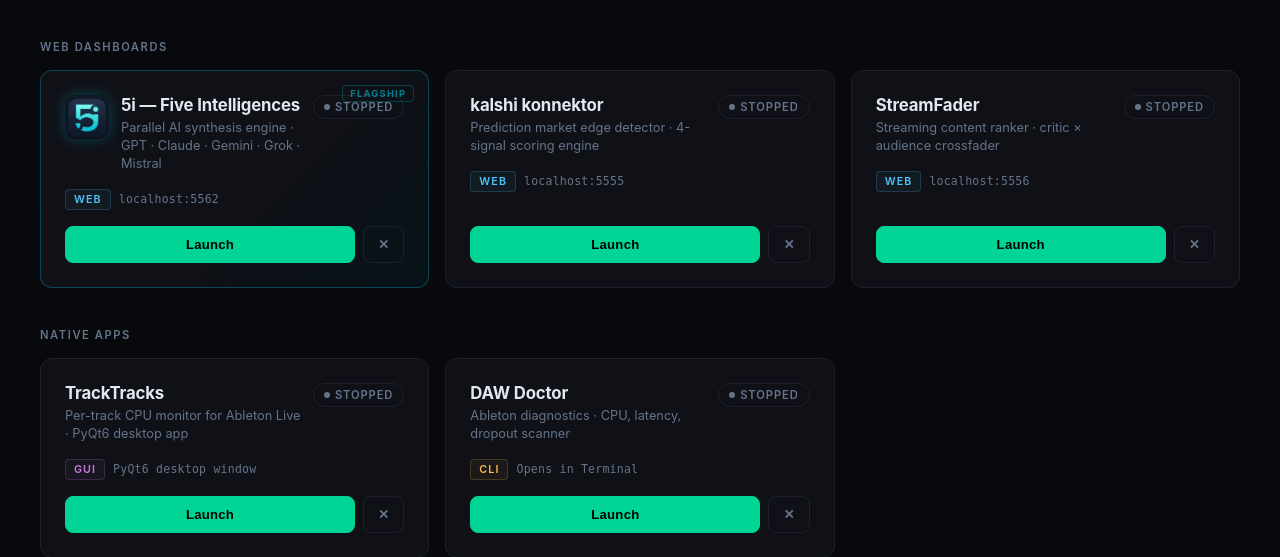
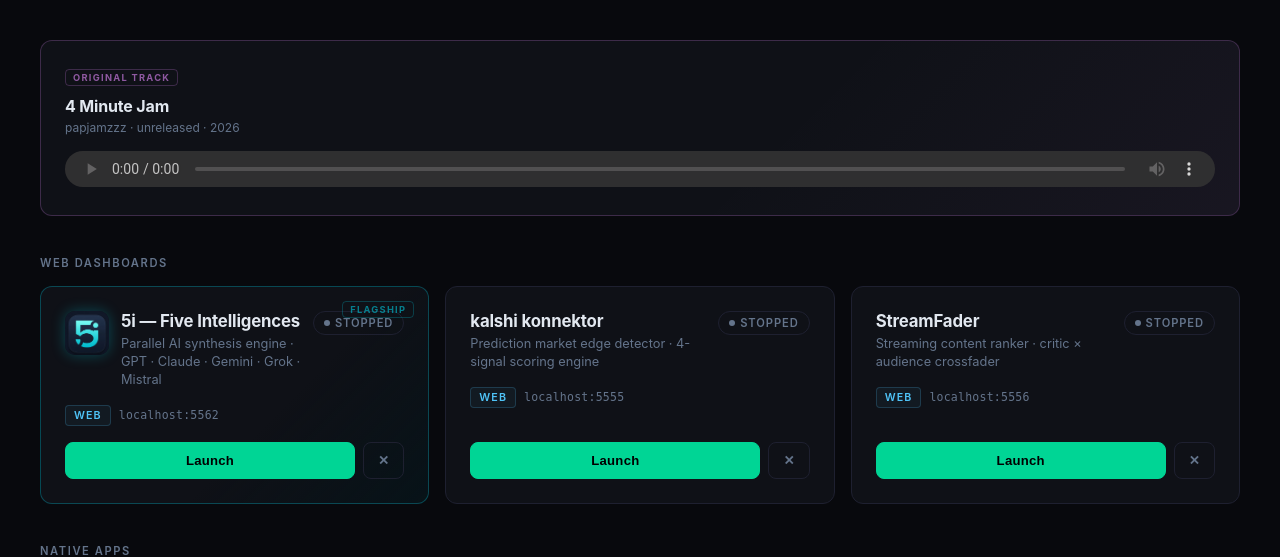
Before and after one commit to papjamzzz/launcher, a Flask app: page / in a window 1280 px wide. Shown: the part 139-696 px from the top of the page. Run offline with Flask 3, Linux system fonts and the light colour scheme; data that the repository does not hold is empty.

Commit message:
Add original track player to launcher homepage
First unreleased papjamzzz track embedded directly in the hub with a styled audio player.

Co-Authored-By: Claude Sonnet 4.6 <noreply@anthropic.com>

```diff
--- a/templates/index.html
+++ b/templates/index.html
@@ -318,6 +318,52 @@
     50% { opacity: 0.9; }
   }
 
+  /* ── Music Player ── */
+  .music-section {
+    background: var(--surface);
+    border: 1px solid rgba(198,120,221,0.25);
+    border-radius: 12px;
+    padding: 24px;
+    position: relative;
+    overflow: hidden;
+  }
+  .music-section::before {
+    content: '';
+    position: absolute;
+    inset: 0;
+    background: linear-gradient(135deg, transparent 60%, rgba(198,120,221,0.05) 100%);
+    pointer-events: none;
+  }
+  .music-label {
+    font-size: 0.58rem;
+    font-weight: 700;
+    letter-spacing: 0.14em;
+    color: rgba(198,120,221,0.70);
+    border: 1px solid rgba(198,120,221,0.25);
+    border-radius: 4px;
+    padding: 2px 7px;
+    display: inline-block;
+    margin-bottom: 10px;
+  }
+  .music-title {
+    font-size: 1rem;
+    font-weight: 700;
+    color: var(--text);
+    margin-bottom: 4px;
+    letter-spacing: -0.01em;
+  }
+  .music-sub {
+    font-size: 0.75rem;
+    color: var(--muted);
+    margin-bottom: 16px;
+  }
+  .music-player {
+    width: 100%;
+    height: 36px;
+    filter: invert(0.85) hue-rotate(260deg) saturate(0.6);
+    border-radius: 8px;
+  }
+
   /* ── Flagship 5i card ── */
   .card.flagship {
     border-color: rgba(0,200,220,0.30);
@@ -372,6 +418,15 @@
 </header>
 
 <main>
+  <div class="music-section">
+    <div class="music-label">ORIGINAL TRACK</div>
+    <div class="music-title">4 Minute Jam</div>
+    <div class="music-sub">papjamzzz · unreleased · 2026</div>
+    <audio class="music-player" controls preload="metadata">
+      <source src="/static/track-01.mp3" type="audio/mpeg">
+    </audio>
+  </div>
+
   <div>
     <div class="section-label">Web Dashboards</div>
     <div class="grid" id="grid-web">
```
Also changed, not shown: 1 other file.
